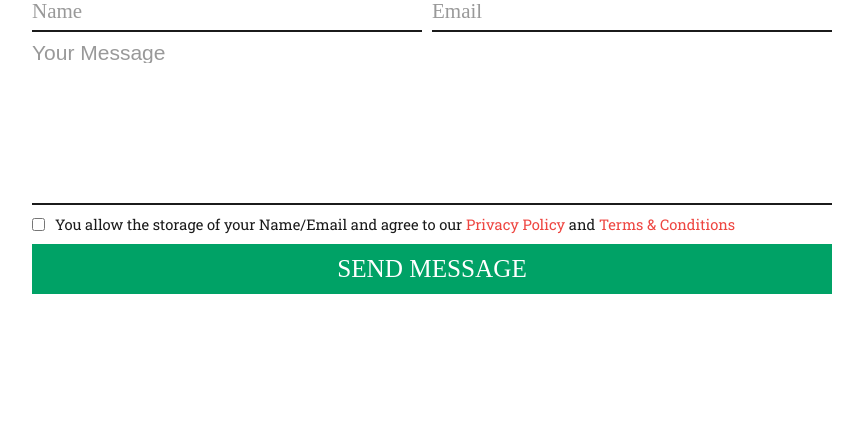
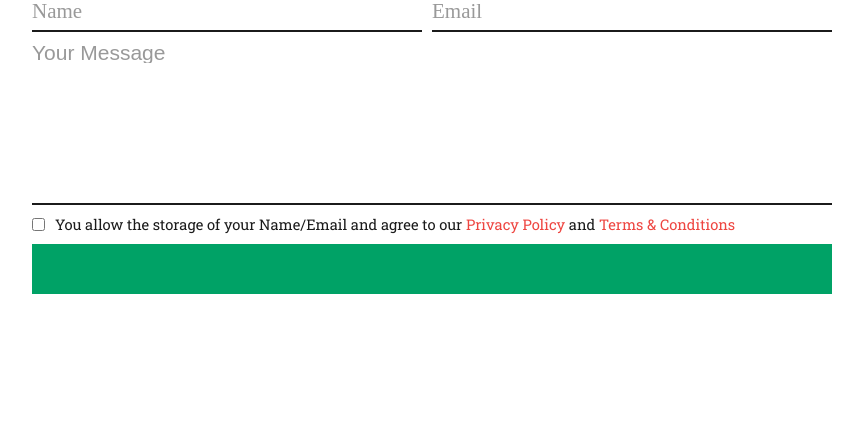
Before and after one commit to MatthewRandle/mrwebdev, a PHP site: page / in a window 1280 px wide. Shown: the part 3955-4383 px from the top of the page, without its empty margins (208-1071 px from the left). Run offline with PHP 8.4, Linux system fonts and the light colour scheme; style sheets or scripts are compiled from the project's sources.

Commit message:
temp disable form button animation and paragraph

```diff
--- a/css/Index.css
+++ b/css/Index.css
@@ -1075,7 +1075,7 @@ body {
   z-index: 1;
 }
 
-.contact form button:before,
+/* .contact form button:before,
 .contact form button:after {
     content: "";
     position: absolute;
@@ -1085,34 +1085,27 @@ body {
     bottom: 0;
     height: 100%;
     z-index: -1;
-  -webkit-transition: all 0.2s;
     transition: all 0.2s;
     width: 200%;
-  background: #9864fb;
-  -webkit-transform-origin: 0 bottom;
+    background: $purple;
     transform-origin: 0 bottom;
-  -webkit-transform: translate3D(0, -100%, 0);
     transform: translate3D(0, -100%, 0);
     z-index: 0;
 }
 
-.contact form button:before {
-  background-color: #ee4540;
+.contact form button:before{
+    background-color: $orange;
 }
 
 .contact form button:hover::before,
 .contact form button:hover:after {
-  -webkit-transform: rotate(0deg);
     transform: rotate(0deg);
-  -webkit-transition: all .25s;
     transition: all .25s;
 }
 
-.contact form button:hover:after {
-  -webkit-transition-delay: .25s;
+.contact form button:hover:after{
     transition-delay: .25s;
-}
-
+} */
 .form_consent {
   font-size: 0.7rem;
   margin-top: 10px;
--- a/index.php
+++ b/index.php
@@ -117,7 +117,7 @@
 
         <section id="contact" class="contact">
             <h2 data-aos="fade-up" data-aos-duration="750">Get in touch</h2>
-            <form action="sendMessage.php" method="get" data-aos="fade-up" data-aos-duration="750" id="form" name="form">
+            <form action="sendMessage.php" method="POST" data-aos="fade-up" data-aos-duration="750" id="form" name="form">
                 <div class="form_group">
                     <label for="name">Name</label>
                     <input type="text" name="name" id="name" required>
@@ -140,7 +140,7 @@
                 </div>
 
                 <button type="submit" name="submit">
-                    <p>SEND MESSAGE</p>
+                    <!-- <p>SEND MESSAGE</p> -->
                 </button>
 
                 <?php
--- a/scss/Index.scss
+++ b/scss/Index.scss
@@ -757,7 +757,7 @@ body {
     z-index: 1;
 }
 
-.contact form button:before,
+/* .contact form button:before,
 .contact form button:after {
     content: "";
     position: absolute;
@@ -787,7 +787,7 @@ body {
 
 .contact form button:hover:after{
     transition-delay: .25s;
-}
+} */
 
 .form_consent {
     font-size: 0.7rem;
```
Also changed, not shown: 1 other file. Lines whose indentation alone changed are shown as unchanged.
